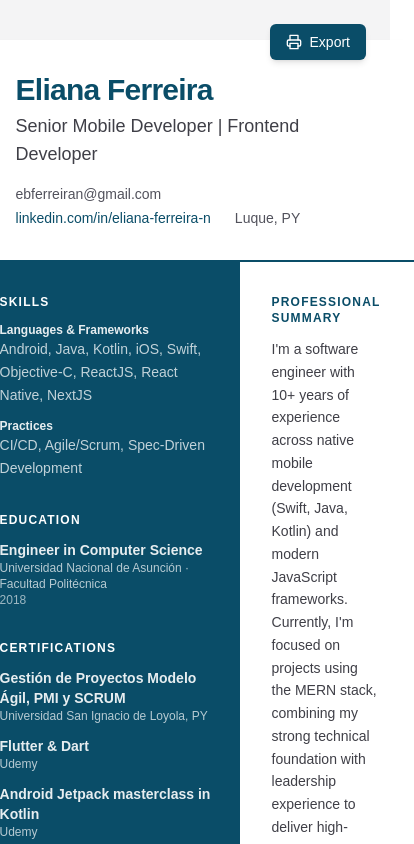
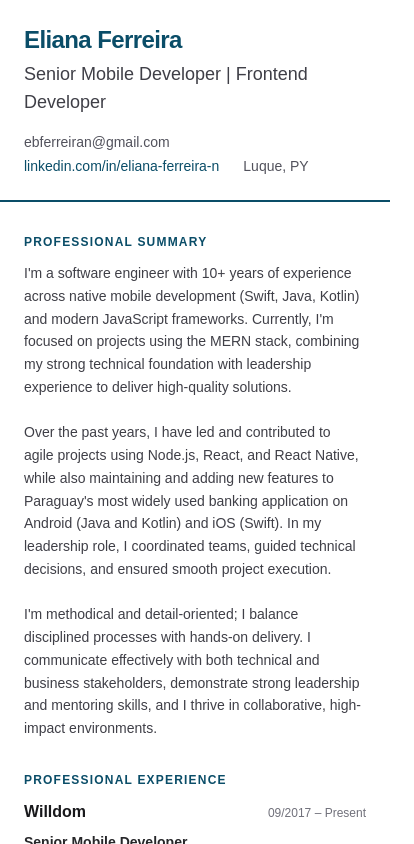
Before and after one commit to elianaferreira/resume, a Next.js app: page / in a window 390 px wide. Shown: the top 844 px of the page, 414 px wide, since content can reach past the window. Built offline with nearby package versions, Linux system fonts and the light colour scheme.

Commit message:
[feature] - Added the responsiveness for mobile

```diff
--- a/app/page.tsx
+++ b/app/page.tsx
@@ -3,7 +3,7 @@ import { PrintButton } from "@/components/PrintButton";
 
 export default function Home() {
   return (
-    <div className="flex flex-1 justify-center bg-zinc-100 py-10 print:bg-white print:py-0">
+    <div className="flex flex-1 justify-center bg-zinc-100 py-0 md:py-10 print:bg-white print:py-0">
       <PrintButton />
       <Resume />
     </div>
--- a/components/PrintButton.tsx
+++ b/components/PrintButton.tsx
@@ -5,7 +5,7 @@ export function PrintButton() {
     <button
       type="button"
       onClick={() => window.print()}
-      className="fixed top-6 right-6 z-10 flex items-center gap-2 rounded-md bg-primary px-4 py-2 text-sm font-medium text-white shadow-md transition-colors hover:bg-primary/90 print:hidden"
+      className="fixed top-6 right-6 z-10 hidden items-center gap-2 md:flex rounded-md bg-primary px-4 py-2 text-sm font-medium text-white shadow-md transition-colors hover:bg-primary/90 print:hidden"
     >
       <svg
         xmlns="http://www.w3.org/2000/svg"
--- a/components/resume/Resume.tsx
+++ b/components/resume/Resume.tsx
@@ -8,7 +8,7 @@ import { Languages } from "./sections/languages/Languages";
 
 export function Resume() {
   return (
-    <div className="resume-page mx-auto flex w-[8.5in] min-h-[11in] flex-col bg-white text-zinc-900 shadow-lg print:w-auto print:min-h-0 print:shadow-none print:bg-transparent">
+    <div className="resume-page mx-auto flex w-full min-h-screen md:w-[8.5in] md:min-h-[11in] flex-col bg-white text-zinc-900 shadow-lg print:w-auto print:min-h-0 print:shadow-none print:bg-transparent">
       <div
         aria-hidden
         className="fixed inset-y-0 left-0 -z-10 hidden w-[2.75in] bg-primary print:block"
@@ -16,15 +16,15 @@ export function Resume() {
 
       <Header />
 
-      <div className="flex flex-1">
-        <aside className="flex w-[2.75in] flex-col gap-8 bg-primary px-6 py-8 print:box-decoration-clone print:px-5 print:py-5">
+      <div className="flex flex-1 flex-col-reverse md:flex-row print:flex-row">
+        <aside className="flex w-full flex-col gap-8 bg-primary px-6 py-8 md:w-[2.75in] print:w-[2.75in] print:box-decoration-clone print:px-5 print:py-5">
           <Skills />
           <Education />
           <Certifications />
           <Languages />
         </aside>
 
-        <main className="flex flex-1 flex-col gap-8 px-8 py-8 print:box-decoration-clone print:px-6 print:py-5">
+        <main className="flex min-w-0 flex-1 flex-col gap-8 px-6 py-8 md:px-8 print:box-decoration-clone print:px-6 print:py-5">
           <Summary />
           <Experience />
         </main>
--- a/components/resume/sections/header/Header.tsx
+++ b/components/resume/sections/header/Header.tsx
@@ -6,8 +6,8 @@ export function Header() {
     headerData;
 
   return (
-    <header className="border-b-2 border-primary bg-white px-10 py-8 print:px-8 print:py-6">
-      <h1 className="text-3xl font-bold tracking-tight text-primary print:text-2xl">
+    <header className="border-b-2 border-primary bg-white px-6 py-6 md:px-10 md:py-8 print:px-8 print:py-6">
+      <h1 className="text-2xl font-bold md:text-3xl tracking-tight text-primary print:text-2xl">
         {name}
       </h1>
       <p className="mt-1 text-lg text-zinc-700 print:text-base">{title}</p>
```
